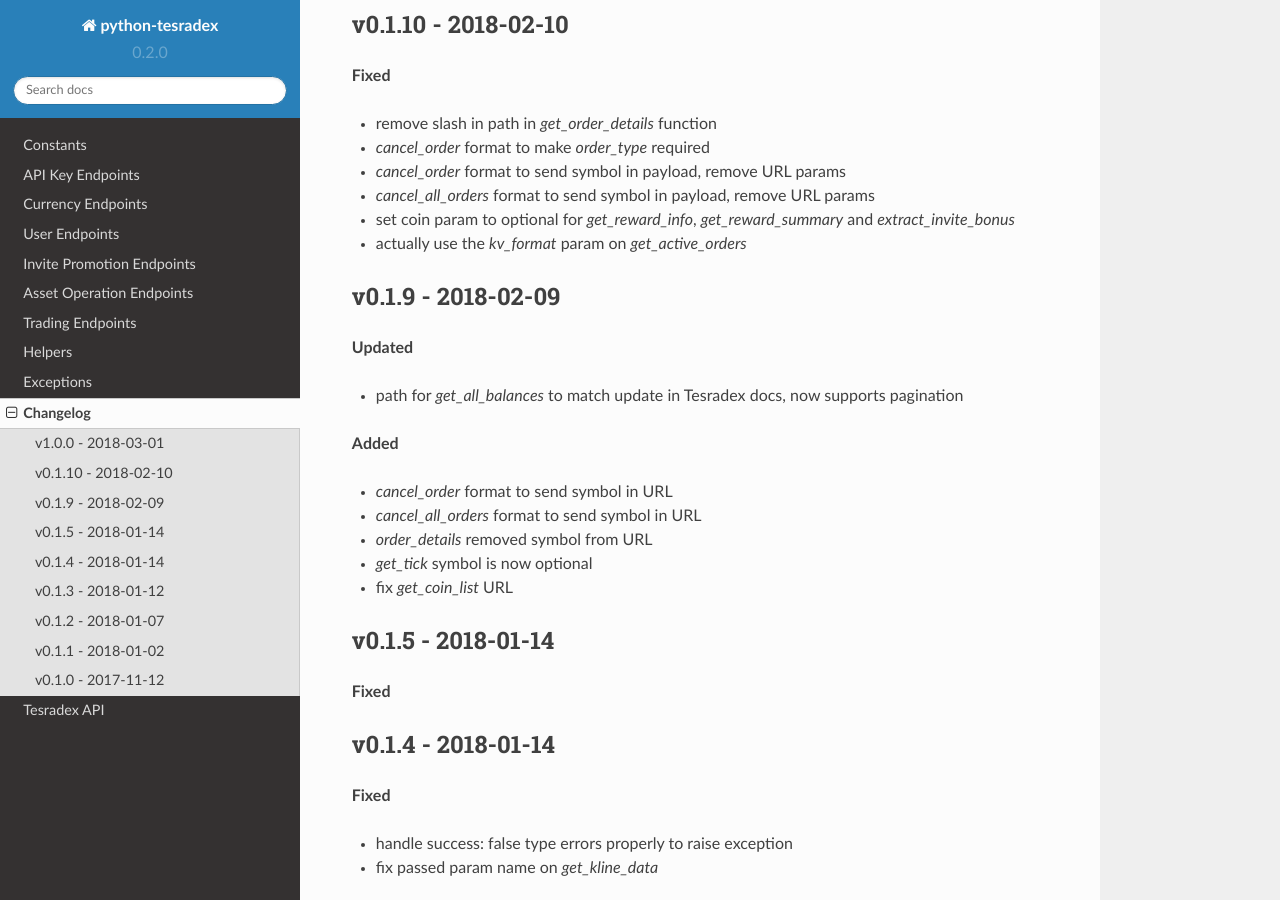
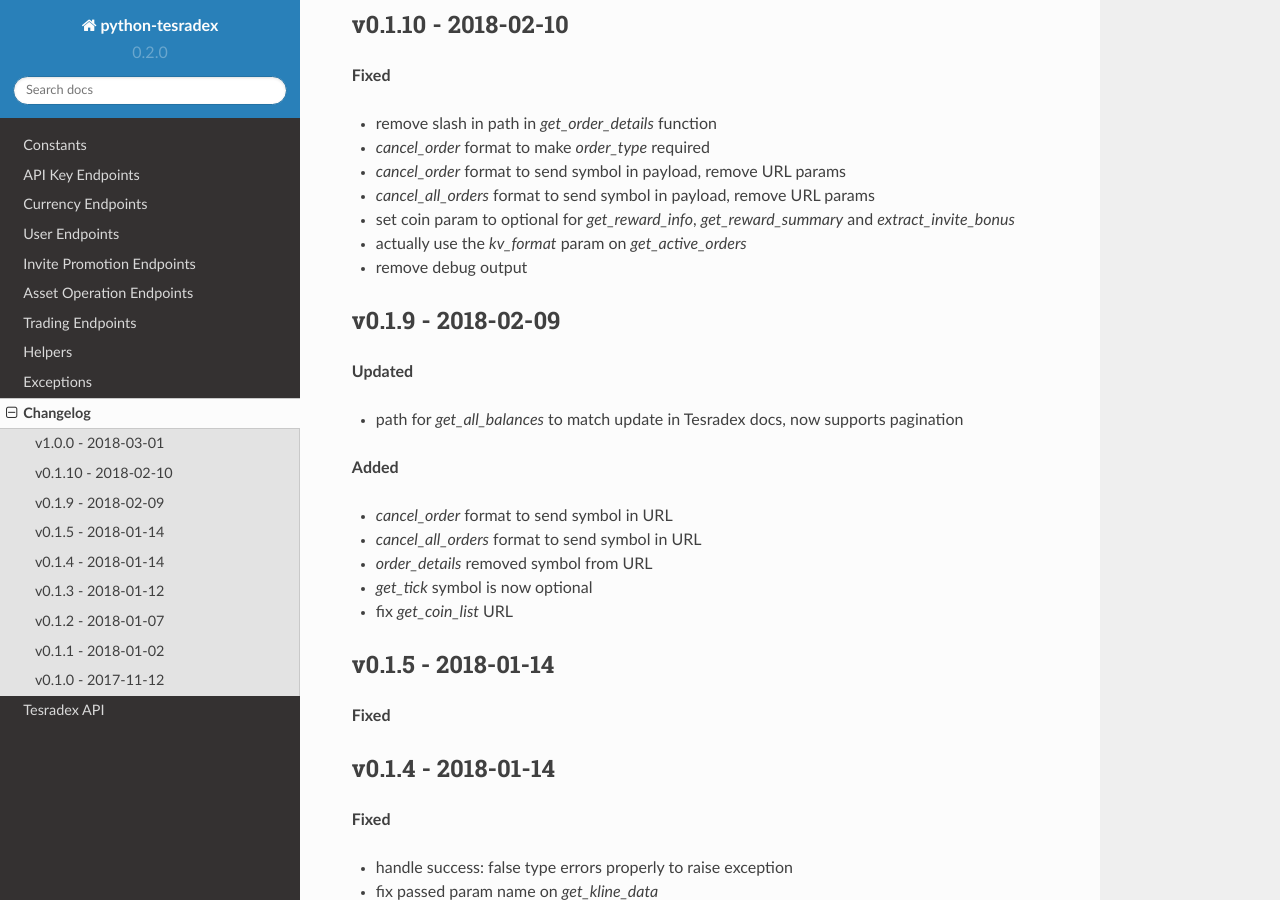
Before and after one commit to TesrabNetwork/python-tesradex, a Sphinx documentation site: the page built from docs/changelog.rst, in a window 1280 px wide and 900 px high, scrolled down 856 px. Built offline with Sphinx 7.4.7 and the Read the Docs theme 2.0.0, drawn with Linux system fonts in a browser that asks for light colours; formulas are drawn with MathJax 3; pages that are not in the unit, such as notebooks, are missing from menus.

Commit message:
Update changelog.rst

```diff
--- a/docs/changelog.rst
+++ b/docs/changelog.rst
@@ -42,6 +42,7 @@ v0.1.10 - 2018-02-10
 - `cancel_all_orders` format to send symbol in payload, remove URL params
 - set coin param to optional for `get_reward_info`, `get_reward_summary` and `extract_invite_bonus`
 - actually use the `kv_format` param on `get_active_orders`
+- remove debug output
 
 v0.1.9 - 2018-02-09
 ^^^^^^^^^^^^^^^^^^^
```
